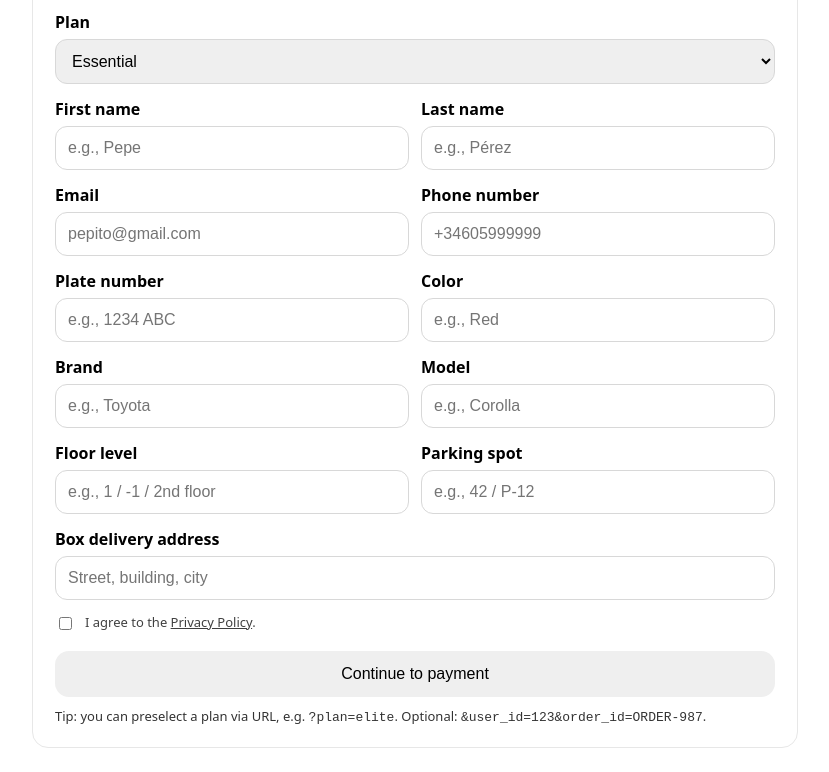
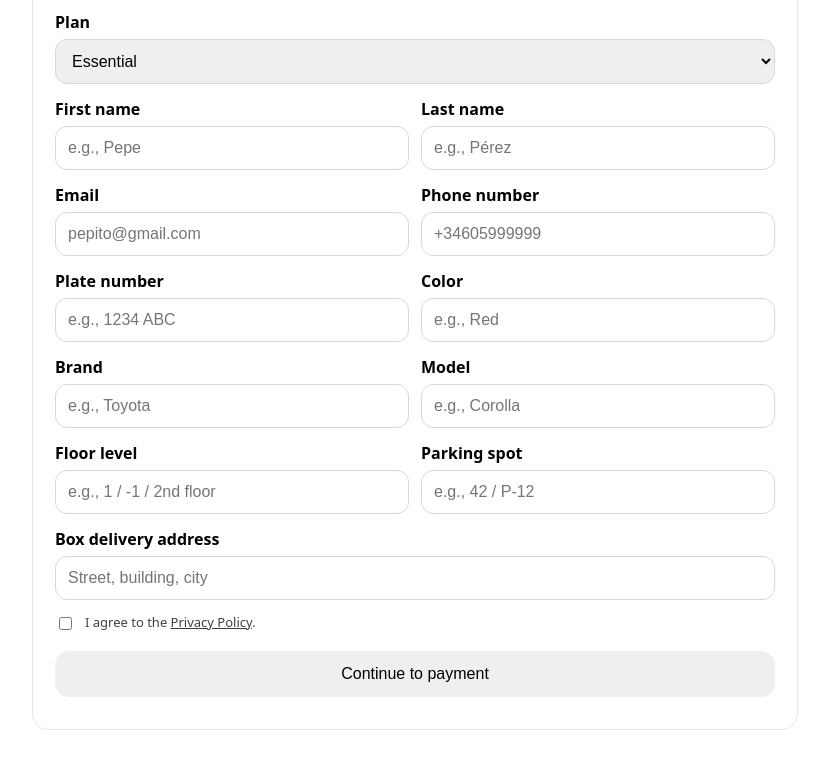
Before and after one commit to mikitatrayan-web/night-wash-checkout, a website: page index.html in a window 1280 px wide. Shown: the part 121-893 px from the top of the page, without its empty margins (225-1054 px from the left). Drawn offline with Linux system fonts and the light colour scheme.

Commit message:
Update index.html

```diff
--- a/index.html
+++ b/index.html
@@ -103,10 +103,7 @@
     <button id="pay">Continue to payment</button>
     <div class="hint" id="msg"></div>
 
-    <div class="muted">
-      Tip: you can preselect a plan via URL, e.g. <code>?plan=elite</code>.
-      Optional: <code>&amp;user_id=123&amp;order_id=ORDER-987</code>.
-    </div>
+
   </div>
 
   <script>
```
